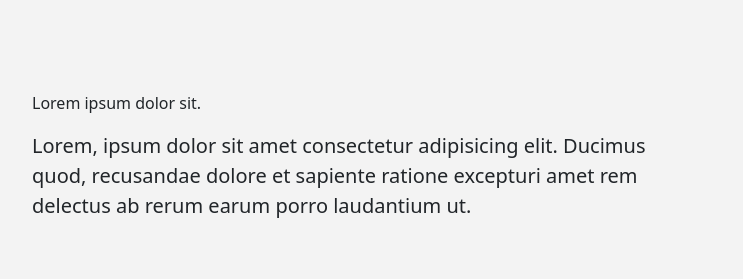
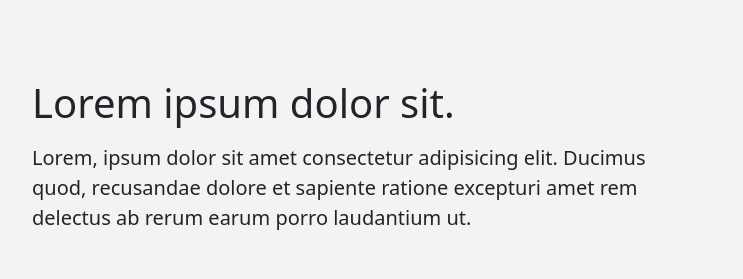
Before and after one commit to Uksonmike/food-company-landing-page, a plain HTML site: page index.html in a window 1280 px wide. Shown: the part 2808-3087 px from the top of the page, 537-1280 px from the left. Drawn offline with nearby package versions, Linux system fonts and the light colour scheme.

Commit message:
updated html
corrected a class name for p tag in section 4 to carry  the display-6 class name

```diff
--- a/index.html
+++ b/index.html
@@ -202,7 +202,7 @@
           <img src="https://raw.githubusercontent.com/Uksonmike/food-company-landing-page/main/asset/photo1.jpg" alt="" class="img-fluid">
         </div>
         <div class="col-sm-7 px-4 py-5">
-          <p>Lorem ipsum dolor sit.</p>
+          <p class="display-6">Lorem ipsum dolor sit.</p>
           <p class="lead">Lorem, ipsum dolor sit amet consectetur adipisicing elit.
             Ducimus quod, recusandae dolore et sapiente ratione excepturi amet rem
             delectus ab rerum earum porro laudantium ut.</p>
```
